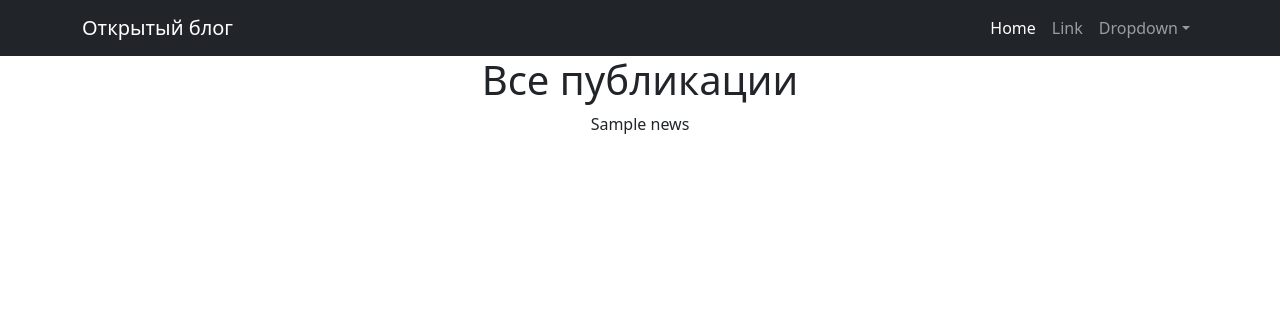
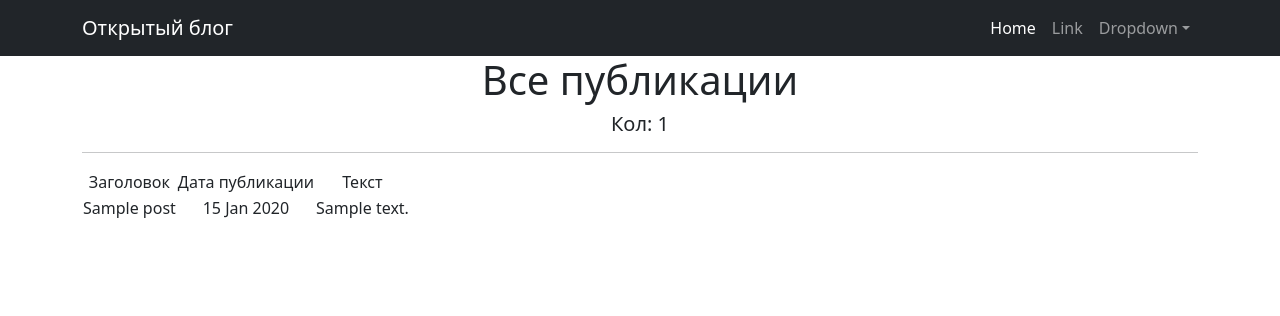
Before and after one commit to AntonSA888/project_news_portal_1, a Django app: template NewsPaper/templates/news.html in a window 1280 px wide. Shown: the top 316 px of the page. Run offline with Django 4.2, Linux system fonts and the light colour scheme; the template is opened without the code that fills it: most values are stand-ins (such as "Sample title", 1, 10 or a date in 2020); some libraries are stand-ins or nearby versions.

Commit message:
Выполнены задания D6.3

```diff
--- a/NewsPaper/news/views.py
+++ b/NewsPaper/news/views.py
@@ -8,7 +8,7 @@ class NewsList(ListView):
     # Указываем модель, объекты которой мы будем выводить
     model = Post
     # Поле, которое будет использоваться для сортировки объектов
-    ordering = 'title'
+    ordering = 'post_datetime'
     # Указываем имя шаблона, в котором будут все инструкции о том,
     # как именно пользователю должны быть показаны наши объекты
     template_name = 'news.html'
--- a/NewsPaper/templates/news.html
+++ b/NewsPaper/templates/news.html
@@ -1,13 +1,30 @@
-<!--  наследуемся от шаблона default.html, который мы создавали для flatpages -->
 {% extends 'flatpages/default.html' %}
 
-<!-- Название у нас будет News -->
 {% block title %}
 News
 {% endblock title %}
 
-<!-- В контенте на странице мы выводим все новости -->
 {% block content %}
-<h1>Все публикации</h1>
-{{ news }}
+   <h1>Все публикации</h1>
+   <h5>Кол: {{ news|length }}</h5>
+   <hr>
+   {% if news %}
+       <table>
+           <tr>
+               <td>Заголовок</td>
+               <td>Дата публикации</td>
+               <td>Текст</td>
+           </tr>
+
+           {% for post in news %}
+           <tr>
+               <td>{{ post.title }}</td>
+               <td>{{ post.post_datetime|date:'d M Y' }}</td>
+               <td>{{ post.post_text|truncatechars:24 }}</td>
+           </tr>
+           {% endfor %}
+       </table>
+   {% else %}
+       <h2>Нет постов!</h2>
+   {% endif %}
 {% endblock content %}
--- a/NewsPaper/templates/post.html
+++ b/NewsPaper/templates/post.html
@@ -8,5 +8,7 @@ Post
 
 <!-- В контенте на странице мы выводим сам пост, идентификатор которого был передан в url -->
 {% block content %}
-<h1>{{ post }}</h1>
+<h1>{{ post.title }}</h1>
+<h6>{{ post.post_datetime|date:'d M Y' }}</h6>
+<h5>{{ post.post_text }}</h5>
 {% endblock content %}
```
